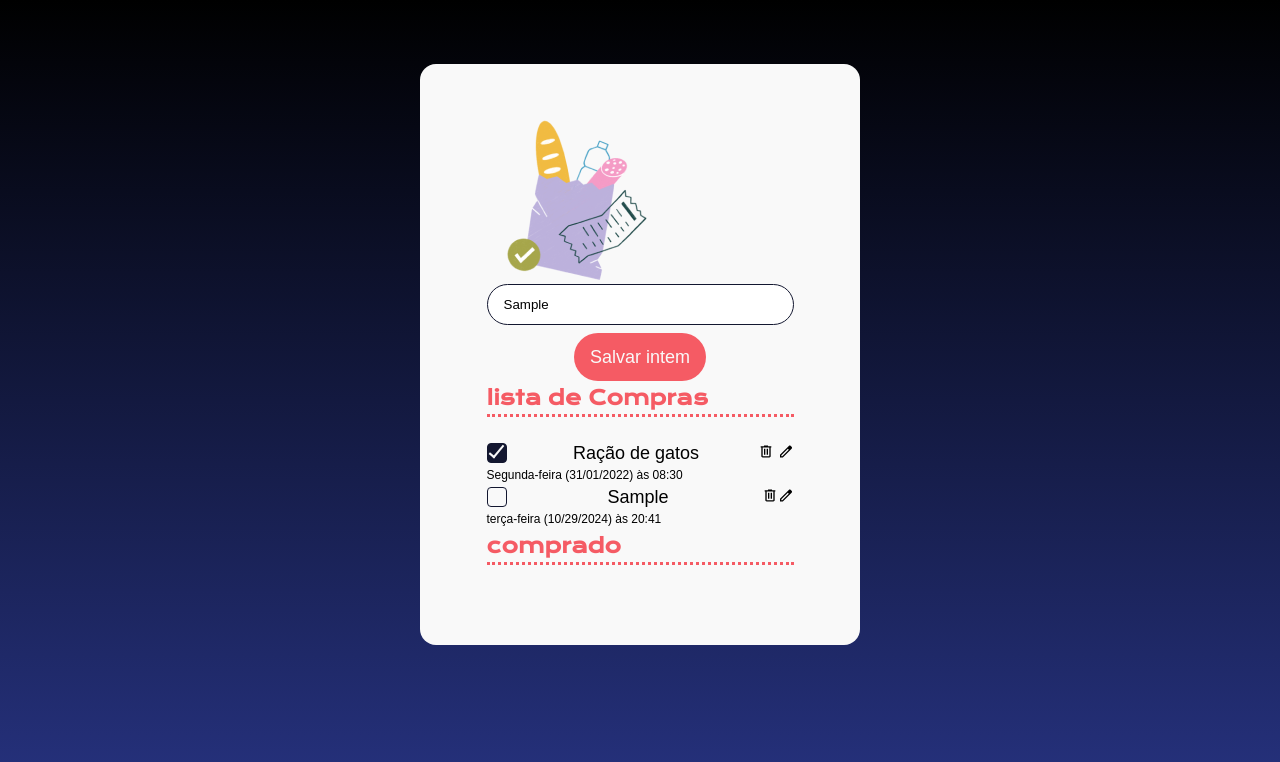
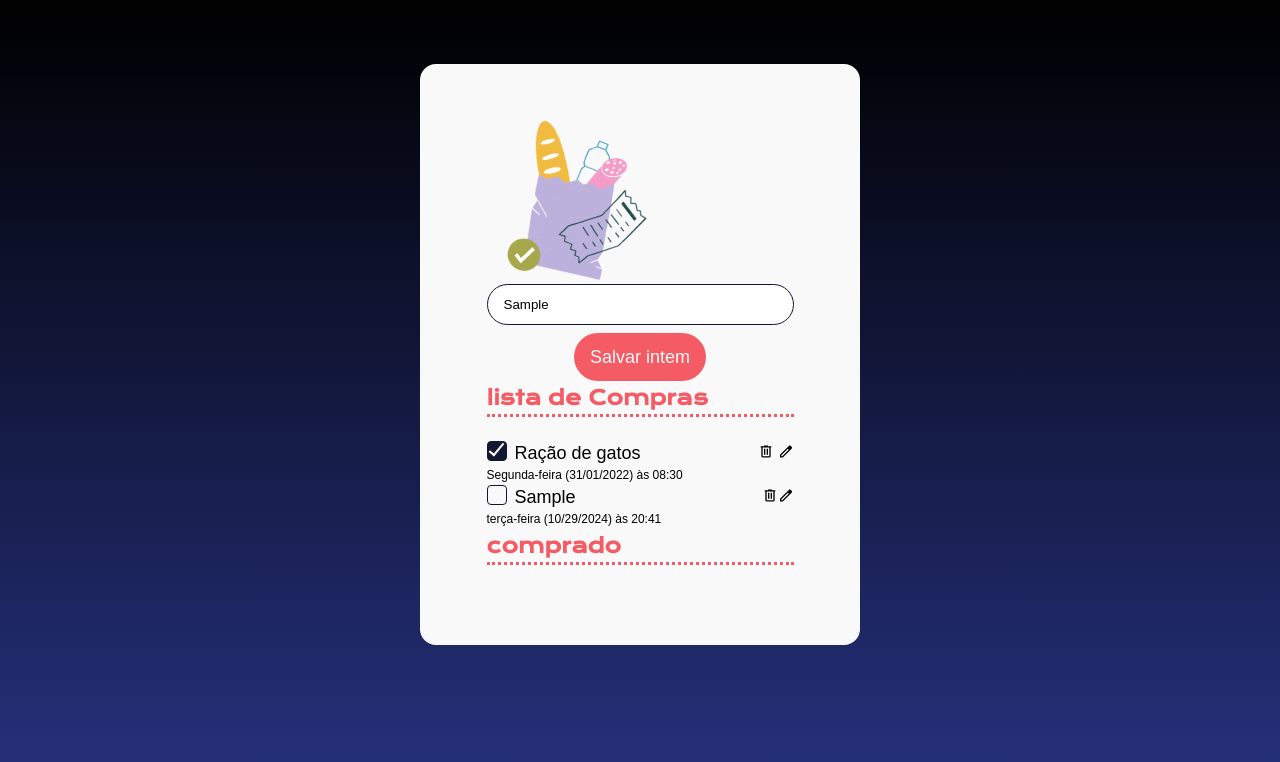
Before and after one commit to Rerisvaldo/3801-javascript-pra-web-projeto-base, a plain HTML site: page index.html in a window 1280 px wide. Both pictures are taken after typing "Sample" into the empty fields and a click on the button "Salvar intem". Drawn offline with nearby package versions, Linux system fonts and the light colour scheme; a web font is replaced by a local one.

Commit message:
atualização

```diff
--- a/index.html
+++ b/index.html
@@ -27,15 +27,15 @@
 
                 <li>
                     <div class="lista-item-container">
-                        <div>
+                        <div class="lista-itens">
                             <div class="chackbox-container">
                                 <label for="chackbox-1">
                                     <input class="chackbox-input" type="checkbox" name="" id="chackbox-1" />
                                     <div class="chackbox-costumizado chacked"></div>
                                 </label>
                             </div>
+                            <p> Ração de gatos </p>
                         </div>
-                        <p> Ração de gatos </p>
                         <div>
                             <button class="item-lista-button">
                                 <img src="img/delete.svg" alt="Deletar">
--- a/script.js
+++ b/script.js
@@ -13,6 +13,7 @@ function adicionarItem(evento) {
     containerItemLista.classList.add("lista-item-container");
 
     const containerNomeDoitem = document.createElement("div");
+    containerNomeDoitem.classList.add("lista-itens");
 
     const containerChackbox = document.createElement("div");
     containerChackbox.classList.add("chackbox-container");
@@ -78,7 +79,7 @@ function adicionarItem(evento) {
     containerBotoes.appendChild(botaoEditar)
 
     containerItemLista.appendChild(containerNomeDoitem);
-    containerItemLista.appendChild(nomeDoItem);
+    containerNomeDoitem.appendChild(nomeDoItem);
     containerItemLista.appendChild(containerBotoes)
 
     const itemData = document.createElement("p");
--- a/styles.css
+++ b/styles.css
@@ -100,6 +100,10 @@ form {
     justify-content: space-between;
 }
 
+.lista-itens{
+    display:flex;
+}
+
 .container-nome-compra {
     display: flex;
 }
```
